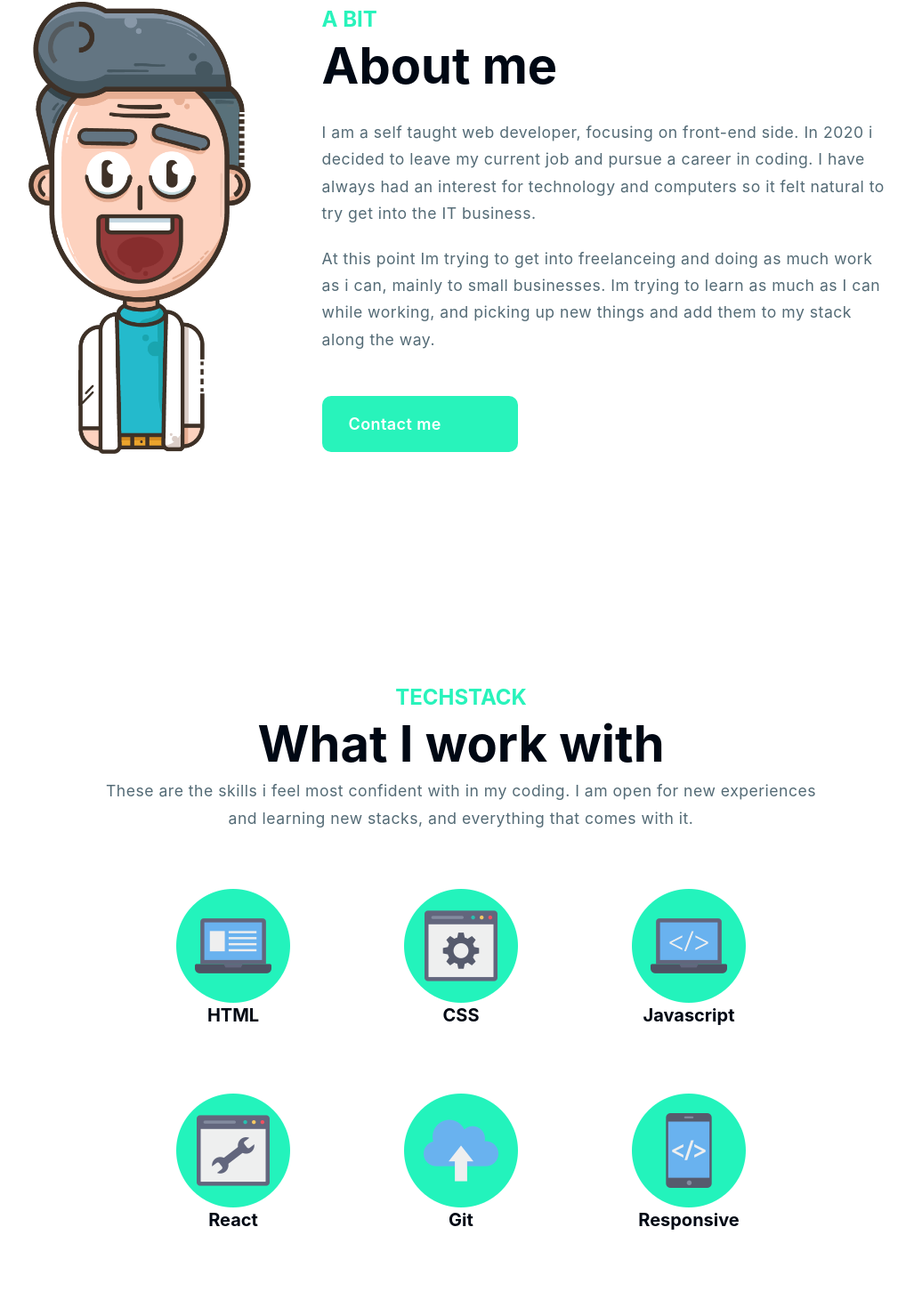
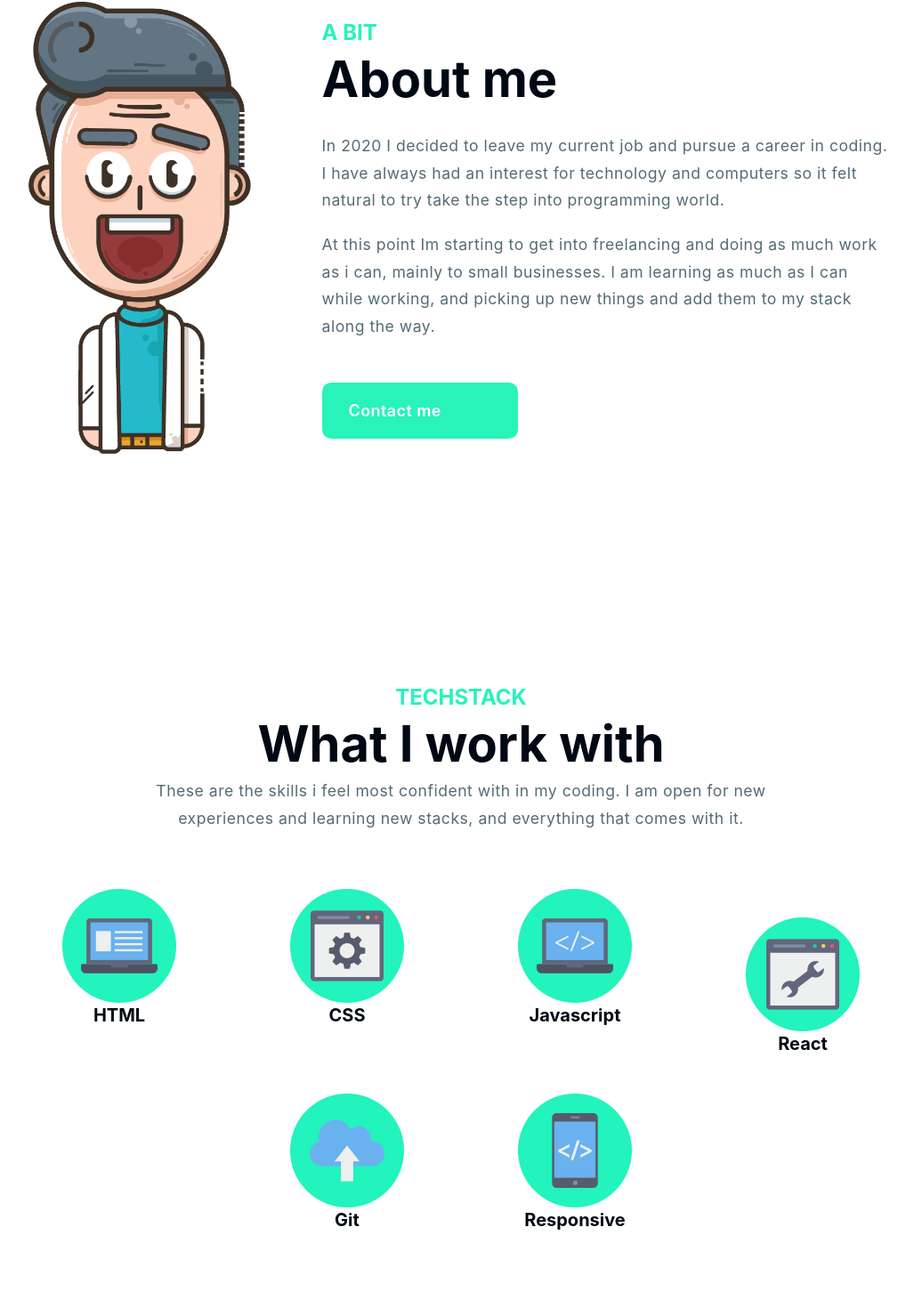
Before and after one commit to JockeHTML/joakimwebdev, a Next.js app: page / in a window 1280 px wide. Shown: the part 886-2356 px from the top of the page at 89% size, without its empty margins (122-1149 px from the left). Built offline with nearby package versions, Linux system fonts and the light colour scheme.

Commit message:
added new text

```diff
--- a/components/About/Text.js
+++ b/components/About/Text.js
@@ -16,17 +16,16 @@ const Text = () => {
         <h3>A BIT</h3>
         <h1>About me</h1>
         <p>
-          I am a self taught web developer, focusing on front-end side. In 2020
-          i decided to leave my current job and pursue a career in coding. I
-          have always had an interest for technology and computers so it felt
-          natural to try get into the IT business.
+          In 2020 I decided to leave my current job and pursue a career in
+          coding. I have always had an interest for technology and computers so
+          it felt natural to try take the step into programming world.
         </p>
         <br />
         <p>
-          At this point Im trying to get into freelanceing and doing as much
-          work as i can, mainly to small businesses. Im trying to learn as much
-          as I can while working, and picking up new things and add them to my
-          stack along the way.
+          At this point Im starting to get into freelancing and doing as much
+          work as i can, mainly to small businesses. I am learning as much as I
+          can while working, and picking up new things and add them to my stack
+          along the way.
         </p>
         <Link passHref href="/contact">
           <a>
--- a/components/Welcome/SocialMedia.js
+++ b/components/Welcome/SocialMedia.js
@@ -5,7 +5,6 @@ const SocialMedia = () => {
   return (
     <div className={classes.socialMedia}>
       <ul>
-        <span></span>
         <li>
           <a href="https://www.linkedin.com">
             <i className="fab fa-linkedin"></i>
--- a/components/Welcome/SocialMedia.module.css
+++ b/components/Welcome/SocialMedia.module.css
@@ -1,72 +1,14 @@
-.socialMedia span {
-  content: "";
-  width: 4000px;
-  height: 1px;
-  background: #e3e2ef;
-  margin-right: 40px;
-}
-
-.socialMedia ul {
-  position: absolute;
-  bottom: 100px;
-  right: 160px;
-  display: flex;
-  list-style-type: none;
-  padding: 0;
-  align-items: center;
-  padding: 1rem 0;
-}
-
 .socialMedia i {
   font-size: 2rem;
   color: var(--lightblue);
-  margin-right: 10px;
 }
 
-@media (max-width: 768px) {
-  .socialMedia ul {
-    display: none;
-  }
+.socialMedia li {
+  margin: 0;
+  padding: 0;
 }
 
-@media only screen and (min-device-width: 481px) and (max-device-width: 1024px) and (orientation: portrait) {
-  .socialMedia ul {
-    bottom: 425px;
-    right: 160px;
-  }
+.socialMedia a {
+  padding: 0;
+  margin: 0 10px 0 0;
 }
-
-@media only screen and (min-width: 1024px) and (max-height: 1366px) and (orientation: portrait) and (-webkit-min-device-pixel-ratio: 1.5) {
-  .socialMedia ul {
-    bottom: 600px;
-    right: 160px;
-  }
-}
-
-@media only screen and (min-width: 1024px) and (max-height: 1366px) and (orientation: landscape) and (-webkit-min-device-pixel-ratio: 1.5) {
-  .socialMedia ul {
-    bottom: 100px;
-    right: 160px;
-  }
-}
-
-@media only screen and (min-device-width: 481px) and (max-device-width: 1024px) and (orientation: landscape) {
-  .socialMedia ul {
-    bottom: 50px;
-    right: 160px;
-  }
-}
-
-/* For 1024 Resolution */
-@media only screen and (min-device-width: 768px) and (max-device-width: 1024px) {
-  .socialMedia ul {
-    display: none;
-  }
-}
-
-/* For 1366 Resolution */
-@media only screen and (min-width: 1030px) and (max-width: 1366px) {
-  .socialMedia ul {
-    display: none;
-  }
-}
--- a/components/Welcome/Welcome.js
+++ b/components/Welcome/Welcome.js
@@ -2,7 +2,6 @@ import React from "react";
 import classes from "./Welcome.module.css";
 import Avatar from "./Avatar";
 import Text from "./Text";
-import SocialMedia from "./SocialMedia";
 
 const Welcome = () => {
   return (
@@ -11,7 +10,6 @@ const Welcome = () => {
         <Text />
         <Avatar />
       </div>
-      <SocialMedia />
     </div>
   );
 };
--- a/components/What/What.module.css
+++ b/components/What/What.module.css
@@ -131,25 +131,3 @@
     padding: 0 2rem;
   }
 }
-
-/* For 1024 Resolution */
-@media only screen and (min-device-width: 768px) and (max-device-width: 1024px) {
-  .title p {
-    width: 100%;
-  }
-  .content {
-    width: 70%;
-    padding: 0 2rem;
-  }
-}
-
-/* For 1366 Resolution */
-@media only screen and (min-width: 1030px) and (max-width: 1366px) {
-  .title p {
-    width: 100%;
-  }
-  .content {
-    width: 70%;
-    padding: 0 2rem;
-  }
-}
--- a/components/layout/Header/Header.js
+++ b/components/layout/Header/Header.js
@@ -4,6 +4,7 @@ import Logo from "./Logo";
 import Link from "next/link";
 import { linksData } from "../../../data";
 import Menu from "./Menu";
+import SocialMedia from "../../Welcome/SocialMedia";
 
 const Header = () => {
   return (
@@ -22,6 +23,7 @@ const Header = () => {
             );
           })}
         </ul>
+        <SocialMedia />
       </div>
       <Menu />
     </div>
--- a/components/layout/Header/Header.module.css
+++ b/components/layout/Header/Header.module.css
@@ -9,8 +9,8 @@
 .content {
   margin: 0 auto;
   align-items: center;
-  justify-content: space-between;
-  width: 70%;
+  justify-content: space-evenly;
+  width: 100%;
   display: flex;
 }
 
```
